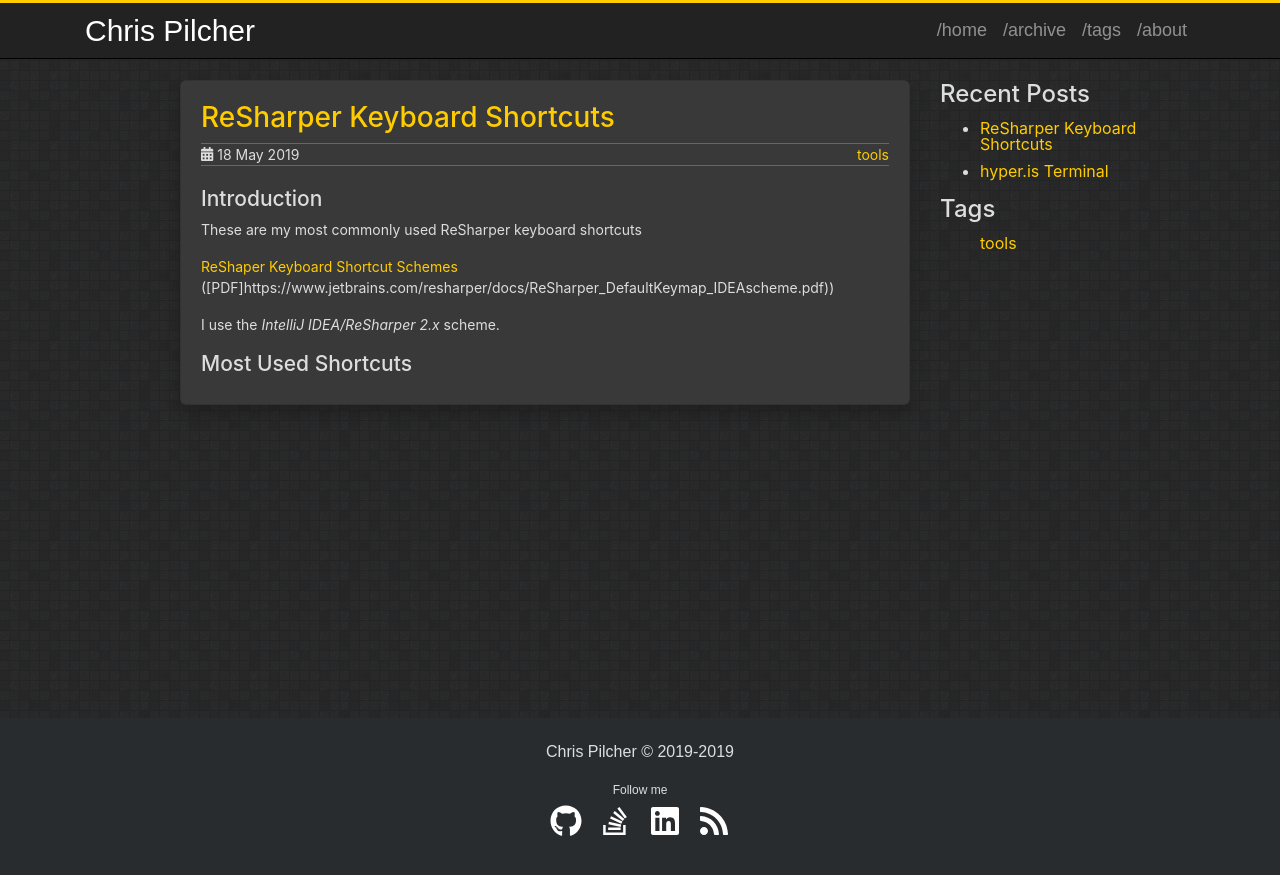
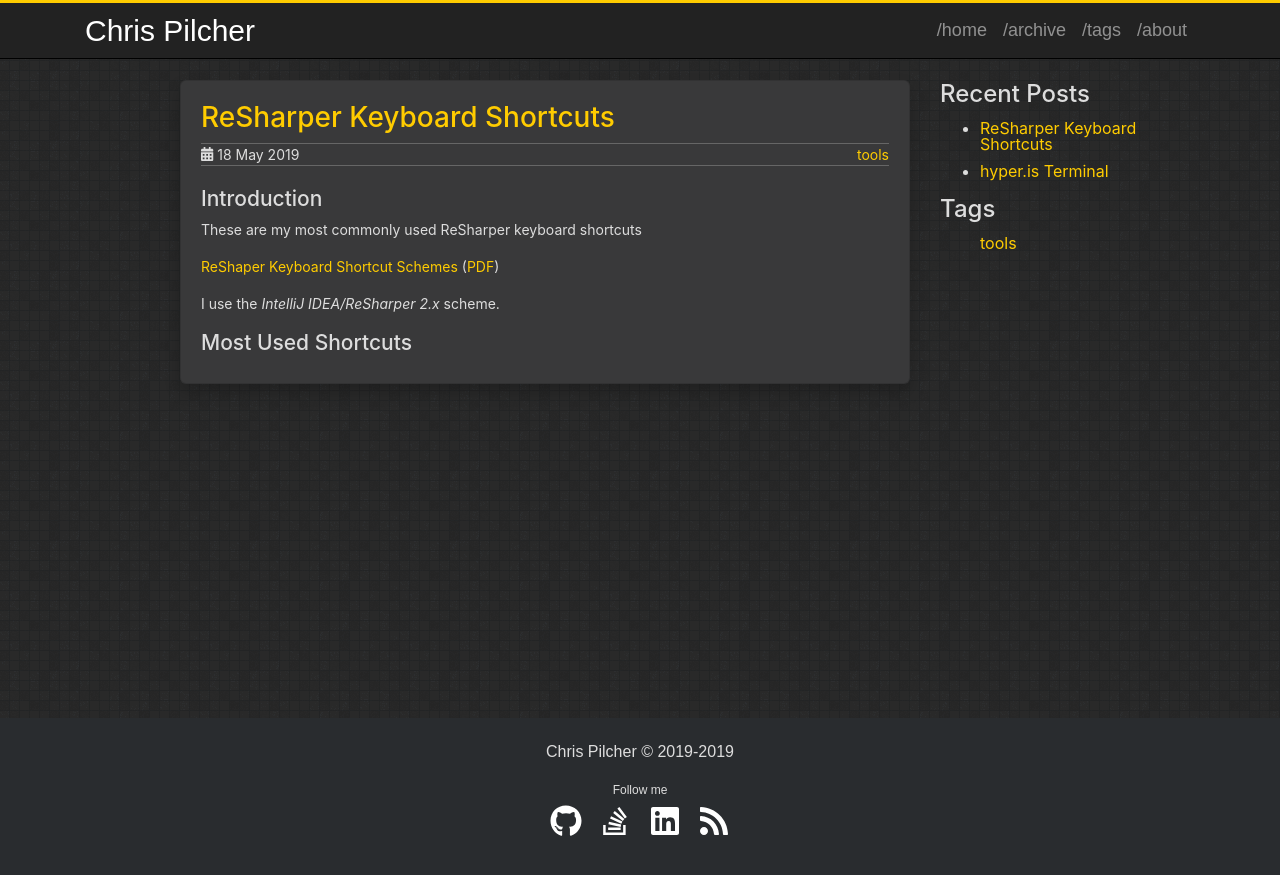
Before and after one commit to chris-pilcher/chris-pilcher.github.io, a Jekyll site: the page built from _posts/2019-05-18-resharper-shortcuts.md, in a window 1280 px wide. Shown: the top 875 px of the page. Built offline with Jekyll 4.4.1, drawn with Linux system fonts in a browser that asks for light colours.

Commit message:
Update 2019-05-18-resharper-shortcuts.md

```diff
--- a/_posts/2019-05-18-resharper-shortcuts.md
+++ b/_posts/2019-05-18-resharper-shortcuts.md
@@ -2,7 +2,7 @@
 layout: post
 title: "ReSharper Keyboard Shortcuts"
 date: 2019-05-18 16:25:06
-description: My most used ReSharper Keyboard Shortcuts
+description: My most used ReSharper keyboard shortcuts
 tags:
  - tools
 ---
@@ -11,7 +11,7 @@
 
 These are my most commonly used ReSharper keyboard shortcuts
 
-[ReShaper Keyboard Shortcut Schemes](https://www.jetbrains.com/help/resharper/Reference__Keyboard_Shortcuts.html) ([PDF]https://www.jetbrains.com/resharper/docs/ReSharper_DefaultKeymap_IDEAscheme.pdf))
+[ReShaper Keyboard Shortcut Schemes](https://www.jetbrains.com/help/resharper/Reference__Keyboard_Shortcuts.html) ([PDF](https://www.jetbrains.com/resharper/docs/ReSharper_DefaultKeymap_IDEAscheme.pdf))
 
 I use the _IntelliJ IDEA/ReSharper 2.x_ scheme.
 
```
